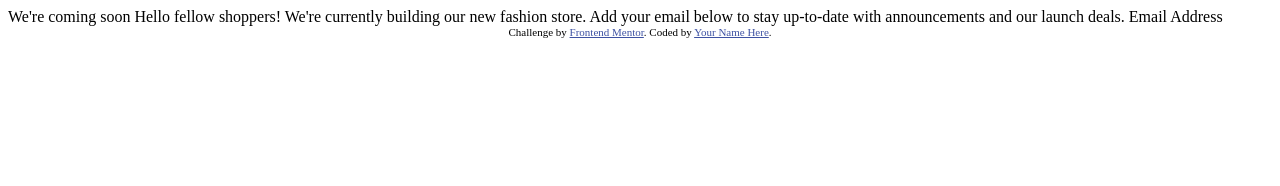
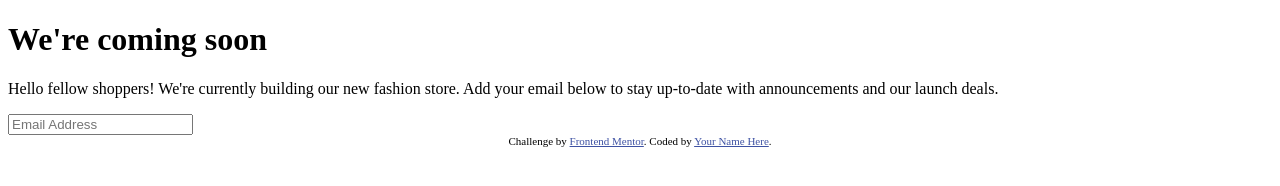
Before and after one commit to Daniela25-bot/mi-primer-proyecto, a plain HTML site: page index.html in a window 1280 px wide. Drawn offline with Linux system fonts and the light colour scheme.

Commit message:
etiquedato de contenido

```diff
--- a/index.html
+++ b/index.html
@@ -16,14 +16,19 @@
 </head>
 <body>
 
-  We're coming soon
+  <h1>
+    <span>We're</span>
+    <span>coming soon</span>
+  </h1>
 
-  Hello fellow shoppers! We're currently building our new fashion store.
-  Add your email below to stay up-to-date with announcements and our launch deals.
+  <p>
+    Hello fellow shoppers! We're currently building our new fashion store.
+    Add your email below to stay up-to-date with announcements and our launch deals.
+  </p>
 
-  Email Address
+  <input type="email" name="" id="" placeholder="Email Address">
 
-      <footer class="attribution">
+    <footer class="attribution">
       Challenge by <a href="https://www.frontendmentor.io?ref=challenge">Frontend Mentor</a>.
       Coded by <a href="#">Your Name Here</a>.
     </footer>
```
